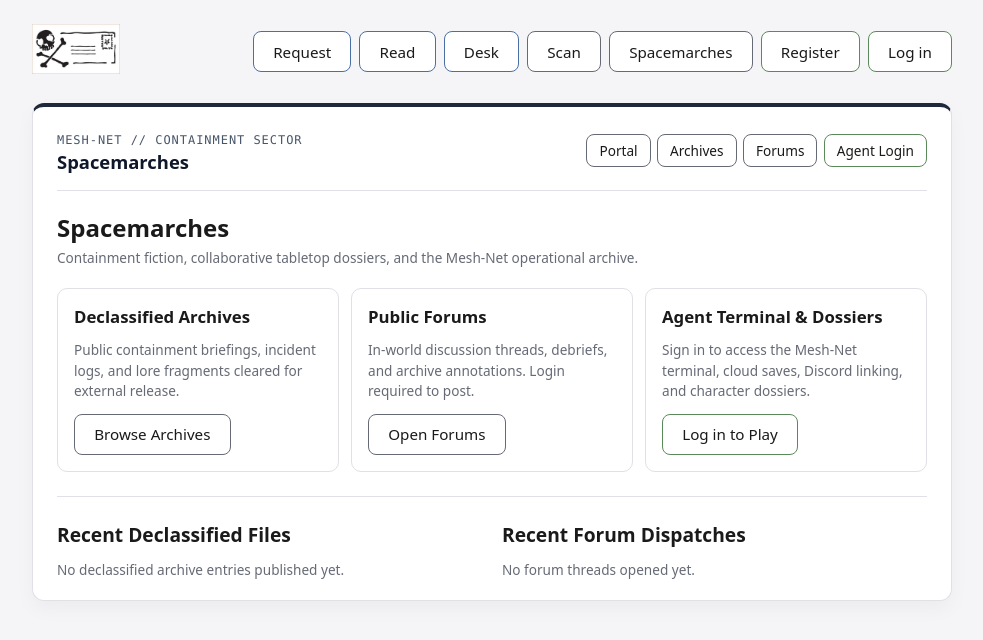
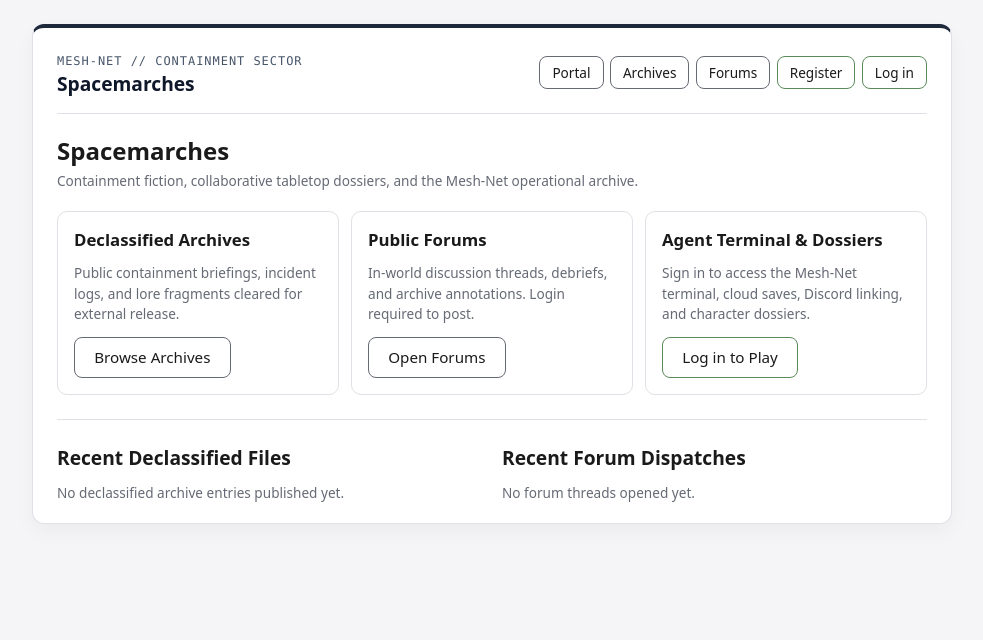
Before and after one commit to Enigma-Infrastructure/deadletter_mailproject, a Django app: page /spacemarches/ in a window 1280 px wide. Shown: the top 640 px of the page, without its empty margins (148-1131 px from the left). Run offline with Django 5.2, Linux system fonts and the light colour scheme; data comes from the database, SQL or seed files in the repository; data that the repository does not hold is empty; some libraries are stand-ins or nearby versions.

Commit message:
Isolate Spacemarches UI from Deadletter Mail pages; keep direct URL and Admin Hub access

```diff
--- a/accounts/views.py
+++ b/accounts/views.py
@@ -42,11 +42,6 @@ def participant_status(request):
     request.user.refresh_from_db(fields=['participant_status'])
     my_requests = request.user.letter_requests_owned.select_related('recipient', 'destination_place').order_by('-created_at')[:20]
     my_letters = request.user.letters_written.select_related('recipient', 'destination_place', 'request').prefetch_related('instances', 'instances__stamps').order_by('-created_at')[:20]
-    try:
-        from spacemarches.selectors import get_user_spacemarches_summary
-        spacemarches_summary = get_user_spacemarches_summary(request.user)
-    except ImportError:
-        spacemarches_summary = None
     return render(
         request,
         'registration/participant_status.html',
@@ -54,7 +49,6 @@ def participant_status(request):
             'status': request.user.participant_status,
             'my_requests': my_requests,
             'my_letters': my_letters,
-            'spacemarches_summary': spacemarches_summary,
         },
     )
 
--- a/spacemarches/templates/spacemarches/base_spacemarches.html
+++ b/spacemarches/templates/spacemarches/base_spacemarches.html
@@ -1,25 +1,37 @@
-{% extends "base.html" %}
 {% load static %}
-
-{% block content %}
+<!doctype html>
+<html lang="en">
+<head>
+  <meta charset="utf-8">
+  <title>{% block title %}Spacemarches{% endblock %}</title>
+  <meta name="viewport" content="width=device-width, initial-scale=1">
+  <link rel="stylesheet" href="{% static 'css/base.css' %}">
+</head>
+<body>
+<div class="app-shell">
+  <main>
     <div class="card" style="max-width: 920px; width: 100%; border-top: 4px solid #1e293b;">
-  <div style="display: flex; flex-wrap: wrap; align-items: center; justify-content: space-between; gap: 0.75rem; padding-bottom: 1rem; margin-bottom: 1.25rem; border-bottom: 1px solid var(--border);">
+      <header style="display: flex; flex-wrap: wrap; align-items: center; justify-content: space-between; gap: 0.75rem; padding-bottom: 1rem; margin-bottom: 1.25rem; border-bottom: 1px solid var(--border);">
         <div>
           <span style="font-family: ui-monospace, SFMono-Regular, Menlo, monospace; font-size: 0.75rem; letter-spacing: 0.08em; text-transform: uppercase; color: #475569;">MESH-NET // CONTAINMENT SECTOR</span>
-      <div style="font-weight: 700; font-size: 1.15rem; color: #0f172a;">Spacemarches</div>
+          <div style="font-weight: 700; font-size: 1.2rem; color: #0f172a;">
+            <a href="{% url 'spacemarches:portal' %}" style="color: inherit; text-decoration: none;">Spacemarches</a>
           </div>
-    <nav aria-label="Spacemarches navigation" style="display: flex; flex-wrap: wrap; gap: 0.4rem;">
+        </div>
+        <nav aria-label="Spacemarches navigation" style="display: flex; flex-wrap: wrap; gap: 0.4rem; align-items: center;">
           <a class="btn btn-secondary" style="padding: 0.4rem 0.75rem; font-size: 0.85rem;" href="{% url 'spacemarches:portal' %}">Portal</a>
           <a class="btn btn-secondary" style="padding: 0.4rem 0.75rem; font-size: 0.85rem;" href="{% url 'spacemarches:archive_list' %}">Archives</a>
           <a class="btn btn-secondary" style="padding: 0.4rem 0.75rem; font-size: 0.85rem;" href="{% url 'spacemarches:forum_list' %}">Forums</a>
           {% if user.is_authenticated %}
             <a class="btn" style="padding: 0.4rem 0.75rem; font-size: 0.85rem;" href="{% url 'spacemarches:dossier_list' %}">Dossiers</a>
             <a class="btn btn-auth" style="padding: 0.4rem 0.75rem; font-size: 0.85rem;" href="{% url 'spacemarches:terminal' %}">Terminal</a>
+            <form method="post" action="{% url 'logout' %}" style="margin: 0;">{% csrf_token %}<button class="btn btn-secondary" style="padding: 0.4rem 0.75rem; font-size: 0.85rem;" type="submit">Log out</button></form>
           {% else %}
-        <a class="btn btn-auth" style="padding: 0.4rem 0.75rem; font-size: 0.85rem;" href="{% url 'login' %}?next={% url 'spacemarches:terminal' %}">Agent Login</a>
+            <a class="btn btn-auth" style="padding: 0.4rem 0.75rem; font-size: 0.85rem;" href="{% url 'register' %}">Register</a>
+            <a class="btn btn-auth" style="padding: 0.4rem 0.75rem; font-size: 0.85rem;" href="{% url 'login' %}?next={% url 'spacemarches:terminal' %}">Log in</a>
           {% endif %}
         </nav>
-  </div>
+      </header>
 
       {% if messages %}
         <div style="margin-bottom: 1rem;">
@@ -33,4 +45,7 @@
 
       {% block spacemarches_content %}{% endblock %}
     </div>
-{% endblock %}
+  </main>
+</div>
+</body>
+</html>
--- a/spacemarches/templates/spacemarches/portal.html
+++ b/spacemarches/templates/spacemarches/portal.html
@@ -1,5 +1,5 @@
 {% extends "spacemarches/base_spacemarches.html" %}
-{% block title %}Spacemarches Portal | deadletter{% endblock %}
+{% block title %}Spacemarches Portal{% endblock %}
 
 {% block spacemarches_content %}
 <h1 style="margin-bottom: 0.25rem;">Spacemarches</h1>
--- a/spacemarches/templates/spacemarches/terminal.html
+++ b/spacemarches/templates/spacemarches/terminal.html
@@ -81,7 +81,6 @@
       <button type="button" id="bridge-manual-sync">Sync Save</button>
       <a href="{% url 'spacemarches:dossier_list' %}">Character Dossiers</a>
       <a href="{% url 'spacemarches:portal' %}">Spacemarches Portal</a>
-      <a href="{% url 'home' %}">Deadletter Home</a>
     </div>
   </header>
 
--- a/templates/base.html
+++ b/templates/base.html
@@ -17,7 +17,6 @@
         <a class="btn" href="/letters/read/">Read</a>
         <a class="btn" href="/letters/desk/">Desk</a>
         <a class="btn btn-secondary" href="/scan/">Scan</a>
-        <a class="btn btn-secondary" href="{% url 'spacemarches:portal' %}">Spacemarches</a>
         {% if user.is_authenticated %}
           <a class="btn btn-secondary" href="{% url 'leaderboard' %}">Leaderboard</a>
           <a class="btn btn-auth" href="{% url 'participant_status' %}">Account status</a>
```
Also changed, not shown: spacemarches/test_views_and_selectors.py (+10 -2 lines), templates/registration/participant_status.html (+0 -23 lines). Lines whose indentation alone changed are shown as unchanged.
